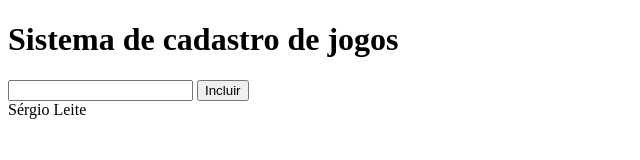
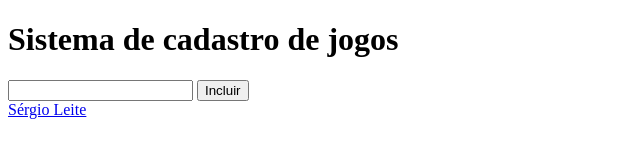
Before and after one commit to engsergioleite/sistema-de-cadastro, a plain HTML site: page index.html in a window 1280 px wide. Shown: the full height of the page, 0-640 px from the left. Drawn offline with Linux system fonts and the light colour scheme.

Commit message:
upgrade index script e footer

```diff
--- a/index.html
+++ b/index.html
@@ -10,6 +10,7 @@
     <h1>Sistema de cadastro de jogos</h1>
     <input type="text" name="Digite o nome do jogo" id="jogos">
     <input type="button" value="Incluir">
-    <footer>Sérgio Leite</footer>
+    <footer><a href="https://www.linkedin.com/in/sergio-f-leite-jr">Sérgio Leite</a></footer>
+    <script src="app.js"></script>
 </body>
 </html>
```
